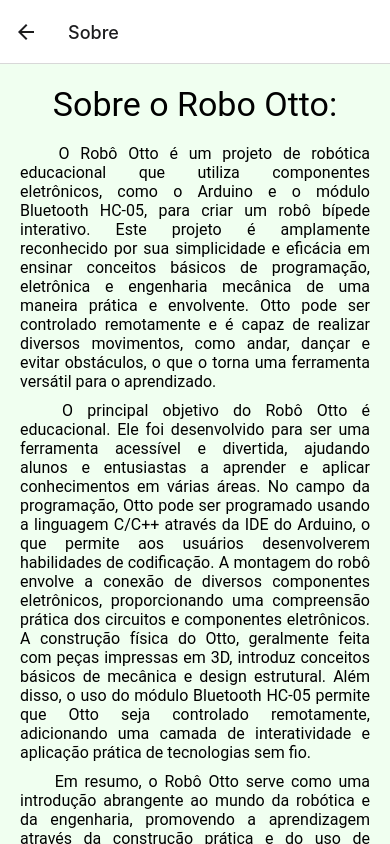
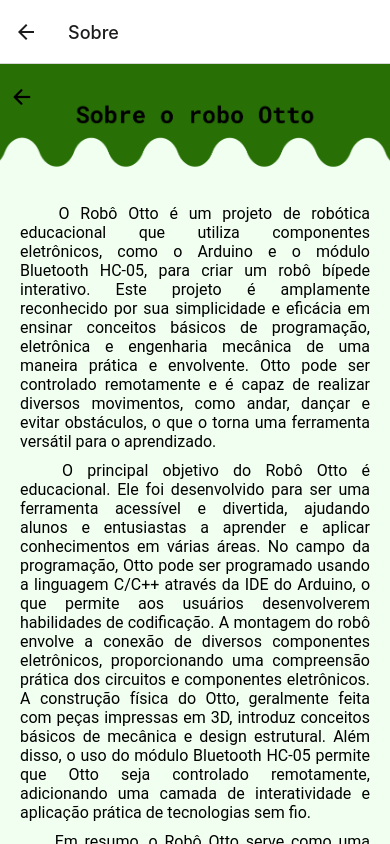
Before and after one commit to gabriela-salvus/OttoApp, a React Native app: screen /Sobre in a window 390 px wide. Built offline with nearby package versions, Linux system fonts and the light colour scheme.

Commit message:
Normalize line endings

```diff
--- a/screens/CodigosScreen.js
+++ b/screens/CodigosScreen.js
@@ -1,5 +1,5 @@
 import React from 'react';
-import { View, Text, StyleSheet, TouchableOpacity } from 'react-native';
+import { View, Text, StyleSheet, TouchableOpacity, Image } from 'react-native';
 import { Ionicons } from '@expo/vector-icons';
 import { useNavigation } from '@react-navigation/native';
 
@@ -7,11 +7,13 @@
   const navigation = useNavigation();
 
   return (
-    <View style={styles.container}>
+    <View style={styles.outerContainer}>
       <TouchableOpacity style={styles.backButton} onPress={() => navigation.goBack()}>
         <Ionicons name="arrow-back" size={24} color="black" />
       </TouchableOpacity>
-      <Text style={styles.title}>Códigos</Text>
+      <Image source={require('../assets/images/codigoscima.png')} style={styles.imageTopo} />
+
+      <View style={styles.container}>
         <TouchableOpacity style={styles.button} onPress={() => navigation.navigate('ModoManual')}>
           <Text style={styles.buttonText}>Modo Manual</Text>
         </TouchableOpacity>
@@ -19,16 +21,24 @@
           <Text style={styles.buttonText}>Modo Desvia de Obstáculos</Text>
         </TouchableOpacity>
       </View>
+
+      <Image source={require('../assets/images/codigosbaixo.png')} style={styles.imageBaixo} />
+    </View>
   );
 }
 
 const styles = StyleSheet.create({
+  outerContainer: {
+    flex: 1,
+    justifyContent: 'space-between',
+    alignItems: 'center',
+    backgroundColor: '#FFE4E1',
+    padding: 0,
+  },
   container: {
     flex: 1,
-    justifyContent: 'flex-start',
+    justifyContent: 'space-between',
     alignItems: 'center',
-    backgroundColor: '#FFE4E1',
-    padding: 20,
     },
   backButton: {
     position: 'absolute',
@@ -58,4 +68,14 @@
     color: '#fff',
     fontSize: 20,
   },
+  imageTopo: {
+    width: '100%',
+    height: 250,
+    top:-80,
+  },
+  imageBaixo: {
+    width: '100%',
+    height: 250,
+    bottom:-80,
+  },
 });
--- a/screens/ComoConstruirScreen.js
+++ b/screens/ComoConstruirScreen.js
@@ -9,10 +9,9 @@
 
   return (
     <ScrollView contentContainerStyle={styles.outerContainer}>
-      <TouchableOpacity style={styles.backButton} onPress={() => navigation.goBack()}>
+      <Image source={require('../assets/images/Comoconstruiroseuotto.png')} style={styles.imageTitulo} /><TouchableOpacity style={styles.backButton} onPress={() => navigation.goBack()}>
         <Ionicons name="arrow-back" size={24} color="black" />
       </TouchableOpacity>
-      <Image source={require('../assets/images/Comoconstruiroseuotto.png')} style={styles.imageTitulo} />
     <ScrollView contentContainerStyle={styles.container}>
       <Text style={styles.materiais}>Materiais necessários:</Text>
       <Text style={styles.expli}>*Esses componentes você pode imprimir na impressora 3D. As dimensões se encontram no site: www.ottodiy.com </Text>
@@ -134,6 +133,7 @@
   outerContainer:{
     flex:0,
     paddingTop:0,
+    marginTop: 0,
     backgroundColor: '#FFE4B5'
   },
   container: {
@@ -183,7 +183,7 @@
     fontSize: 30,
     fontWeight: 'bold',
     marginBottom: 20,
-    fontFamily: 'Roboto',
+    marginTop:-0,
     color: '#FF8C00',
   },
   expli: {
@@ -209,6 +209,7 @@
     width: '100%',
     height: 250,
     paddingTop: 0,
+    paddingBottom: 0,
     paddingHorizontal:0,
   },
   image: {
--- a/screens/ModoDesvia.js
+++ b/screens/ModoDesvia.js
@@ -1,11 +1,18 @@
 import React from 'react';
-import { View, StyleSheet, Image, Dimensions } from 'react-native';
+import { View, StyleSheet, Image, Dimensions, TouchableOpacity } from 'react-native';
+import { useNavigation } from '@react-navigation/native';
+import { Ionicons } from '@expo/vector-icons';
 
 const { width, height } = Dimensions.get('window');
 
-export default function ModoDesviaObstaculosScreen() {
+export default function ComponentesScreen() {
+  const navigation = useNavigation();
+
   return (
     <View style={styles.container}>
+      <TouchableOpacity style={styles.backButton} onPress={() => navigation.goBack()}>
+        <Ionicons name="arrow-back" size={24} color="black" />
+      </TouchableOpacity>
       <Image source={require('../assets/images/Modo Desvia.png')} style={styles.image} resizeMode="cover" />
     </View>
   );
@@ -25,4 +32,10 @@
     height: height,
     resizeMode: 'cover', // Garante que a imagem cubra toda a área disponível
   },
+  backButton: {
+    position: 'absolute',
+    top: 20,
+    left: 10,
+    zIndex: 1,
+  },
 });
--- a/screens/ModoManual.js
+++ b/screens/ModoManual.js
@@ -1,11 +1,18 @@
 import React from 'react';
-import { View, StyleSheet, Image, Dimensions } from 'react-native';
+import { View, StyleSheet, Image, Dimensions,TouchableOpacity } from 'react-native';
+import { useNavigation } from '@react-navigation/native';
+import { Ionicons } from '@expo/vector-icons';
 
 const { width, height } = Dimensions.get('window');
 
-export default function ModoManualScreen() {
+export default function ComponentesScreen() {
+  const navigation = useNavigation();
+
   return (
     <View style={styles.container}>
+    <TouchableOpacity style={styles.backButton} onPress={() => navigation.goBack()}>
+        <Ionicons name="arrow-back" size={24} color="black" />
+      </TouchableOpacity>
       <Image source={require('../assets/images/Modo Manual (2).png')} style={styles.image} resizeMode="cover" />
     </View>
   );
@@ -25,4 +32,10 @@
     height: height,
     resizeMode: 'cover', // Garante que a imagem cubra toda a área disponível
   },
+  backButton: {
+    position: 'absolute',
+    top: 20,
+    left: 10,
+    zIndex: 1,
+  },
 });
--- a/screens/SobreScreen.js
+++ b/screens/SobreScreen.js
@@ -1,10 +1,18 @@
 import React from 'react';
-import { View, Text, StyleSheet, ScrollView } from 'react-native';
+import { View, Text, StyleSheet, ScrollView, TouchableOpacity, Image } from 'react-native';
+import { useNavigation } from '@react-navigation/native';
+import { Ionicons } from '@expo/vector-icons';
 
-export default function SobreScreen() {
+export default function ComponentesScreen() {
+  const navigation = useNavigation();
+
   return (
+    <ScrollView style={styles.outerContainer}>
+      <Image source={require('../assets/images/sobre robo.png')} style={styles.imageTopo} />
+      <TouchableOpacity style={styles.backButton} onPress={() => navigation.goBack()}>
+        <Ionicons name="arrow-back" size={24} color="black" />
+      </TouchableOpacity>
     <ScrollView contentContainerStyle={styles.container}>
-      <Text style={styles.title}>Sobre o Robo Otto:</Text>
       <Text style={styles.text}>
         {'\t'}O Robô Otto é um projeto de robótica educacional que utiliza componentes eletrônicos, como o Arduino e o módulo Bluetooth HC-05, para criar um robô bípede interativo. Este projeto é amplamente reconhecido por sua simplicidade e eficácia em ensinar conceitos básicos de programação, eletrônica e engenharia mecânica de uma maneira prática e envolvente. Otto pode ser controlado remotamente e é capaz de realizar diversos movimentos, como andar, dançar e evitar obstáculos, o que o torna uma ferramenta versátil para o aprendizado.
       </Text>
@@ -15,15 +23,32 @@
         {'\t'}Em resumo, o Robô Otto serve como uma introdução abrangente ao mundo da robótica e da engenharia, promovendo a aprendizagem através da construção prática e do uso de tecnologias modernas. Ele é ideal para iniciantes e entusiastas da robótica que desejam explorar e aprender de maneira prática e divertida.
       </Text>
     </ScrollView>
+    <Image source={require('../assets/images/sobre robo baixo.png')} style={styles.imageBaixo} />
+    </ScrollView>
   );
 }
 
 const styles = StyleSheet.create({
+  outerContainer: {
+    flex: 1,
+    paddingTop: 0,
+    padding: 0,
+    paddingBottom: 0,
+    backgroundColor: '#F0FFF0',
+  },
   container: {
-    flexGrow: 1,
+    flex: 1,
     padding: 20,
+    paddingTop: 0,
+    paddingBottom: 0,
     alignItems: 'center',
     backgroundColor: '#F0FFF0',
+  },
+  backButton: {
+    position: 'absolute',
+    top: 20,
+    left: 10,
+    zIndex: 1,
   },
   title: {
     fontSize: 34,
@@ -37,4 +62,21 @@
     fontFamily: 'Roboto',
     marginBottom: 10,
   },
+  imageTopo:{
+    top:-75,
+    width: '100%',
+    height: 250,
+    marginBottom:-110,
+    paddingTop: 0,
+    paddingBottom: 0,
+    paddingHorizontal:0,
+  },
+  imageBaixo: {
+    //position: 'absolute',
+    top: -25,
+    width: '100%',
+    height: 250,
+    marginTop: 0,
+    marginBottom: -100,
+  },
 });
```
Also changed, not shown: assets/images/codigosbaixo.png (added), assets/images/codigoscima.png (added). Lines whose indentation alone changed are shown as unchanged.
